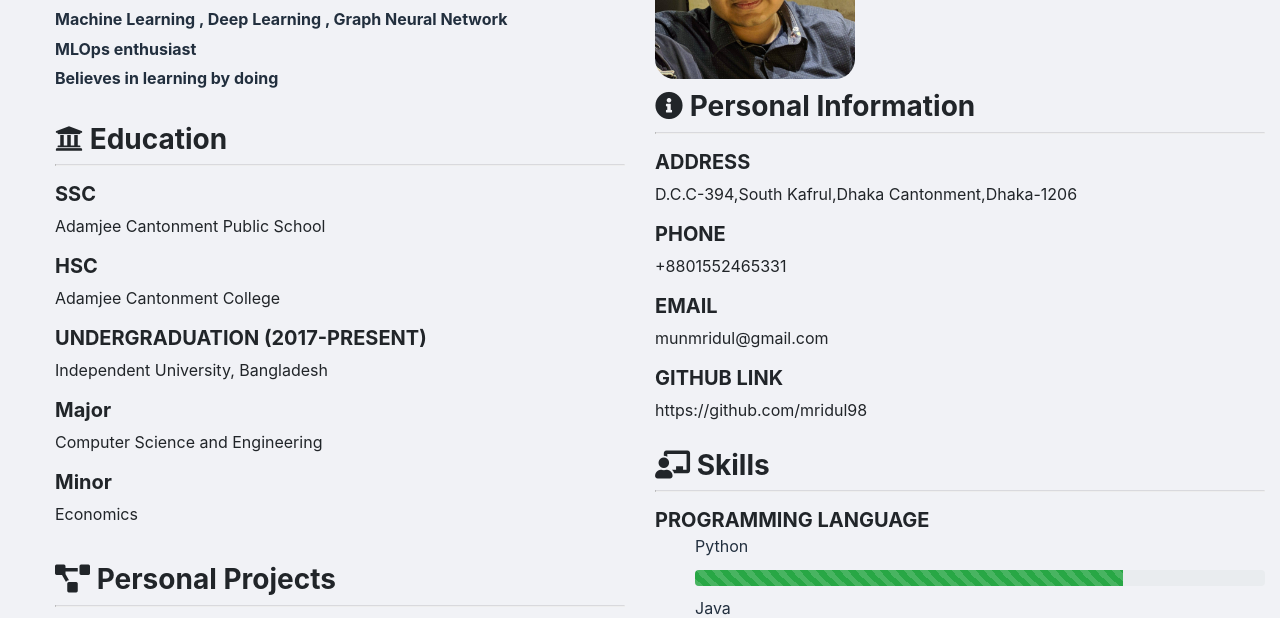
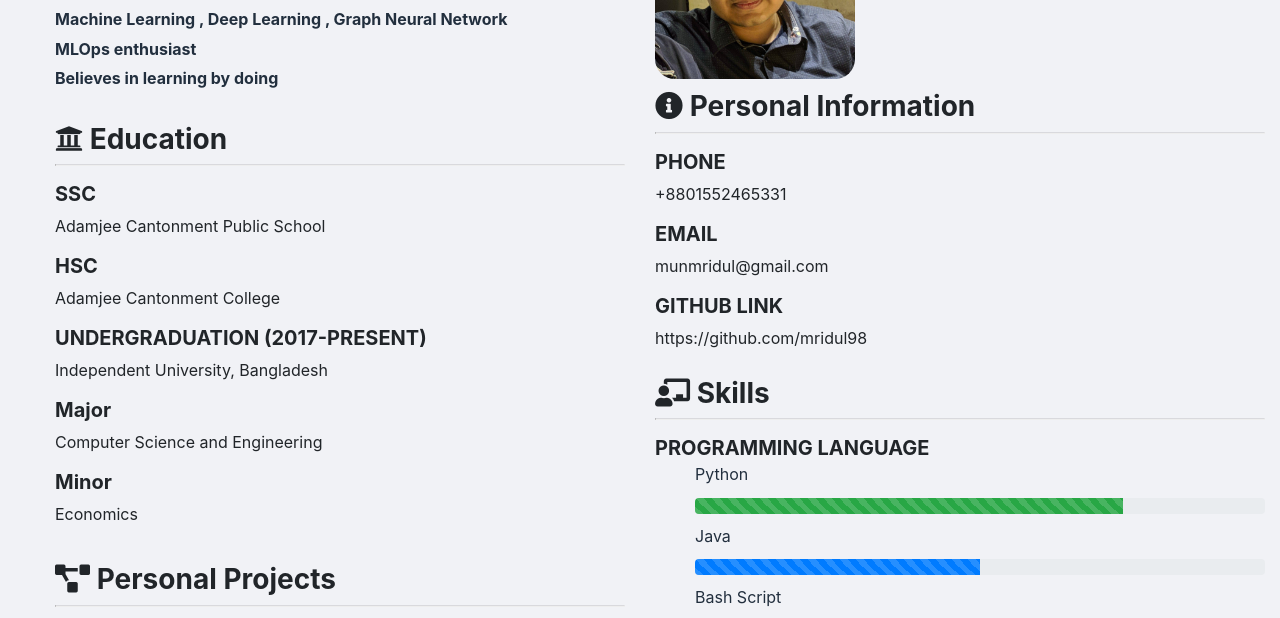
Before and after one commit to Mridul98/Mridul98.github.io, a plain HTML site: page index.html in a window 1280 px wide. Shown: the part 121-739 px from the top of the page. Drawn offline with nearby package versions, Linux system fonts and the light colour scheme.

Commit message:
edited some info

```diff
--- a/index.html
+++ b/index.html
@@ -112,7 +112,6 @@
                <div class="personalInfo">
                     <h3><i class="fas fa-info-circle"></i> Personal Information</h3>
                     <hr>
-                    <p><h5 class="bold">ADDRESS</h5>D.C.C-394,South Kafrul,Dhaka Cantonment,Dhaka-1206</p>
                     <p><h5 class="bold">PHONE</h5> +8801552465331</p>
                     <p><h5 class="bold">EMAIL</h5>munmridul@gmail.com</p>
                     <p><h5 class="bold">GITHUB LINK</h5>https://github.com/mridul98</p>
@@ -128,6 +127,11 @@
                             </div>
                         </ol>
                         <ol> <p>Java</p>
+                            <div class="progress">
+                                <div class="progress-bar w-50 progress-bar-striped" role="progressbar" aria-valuenow="50" aria-valuemin="0" aria-valuemax="100"></div>
+                            </div>
+                        </ol>
+                        <ol> <p>Bash Script</p>
                             <div class="progress">
                                 <div class="progress-bar w-50 progress-bar-striped" role="progressbar" aria-valuenow="50" aria-valuemin="0" aria-valuemax="100"></div>
                             </div>
```
